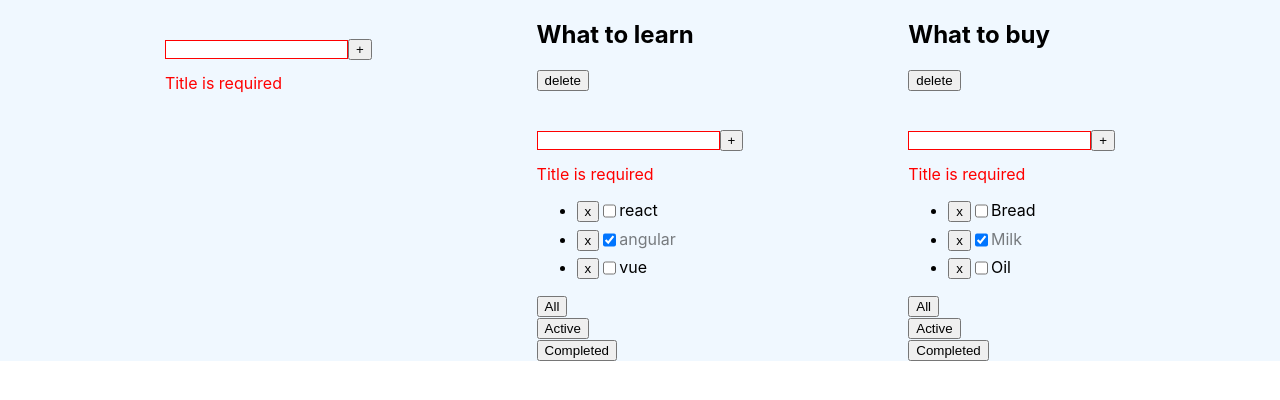
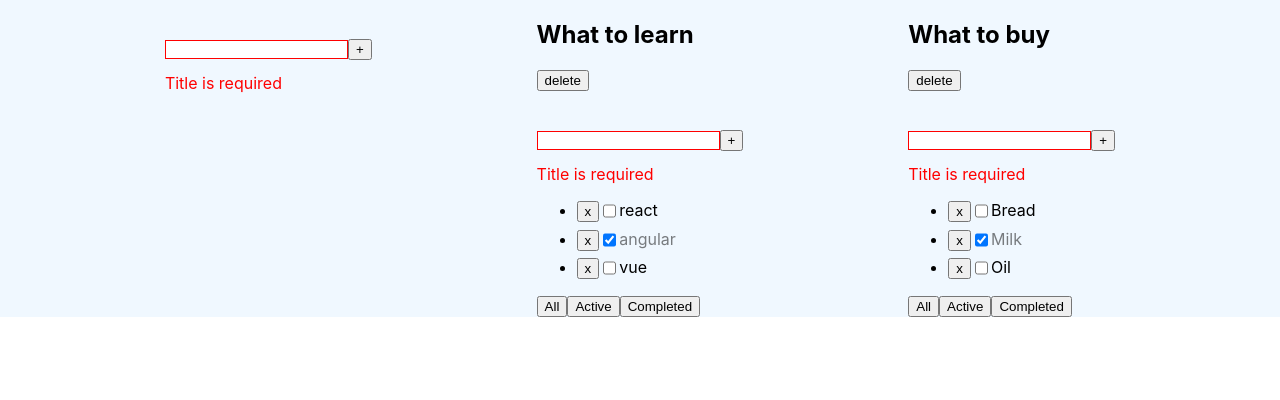
Before and after one commit to Masha-Gorb/todolist-app, a React (Create React App) app: page / in a window 1280 px wide. Shown: the top 400 px of the page. Built offline with nearby package versions, Linux system fonts and the light colour scheme.

Commit message:
refactor bottom buttons appearence

```diff
--- a/src/App.module.css
+++ b/src/App.module.css
@@ -7,6 +7,9 @@
 .li {
     display: flex;
     margin-top: 5pt;
+}
+.bottomButtons {
+    display: flex;
 }
 
 .error {
--- a/src/TodoList.tsx
+++ b/src/TodoList.tsx
@@ -117,6 +117,7 @@ export const TodoList = (props: propsType) => {
                 </ul>
             </div>
 
+            <div className={styles.bottomButtons}>
                 <ButtonUniversal filter={props.filter} title={'All'}
                                  callBack={() => changeFilterOptimusHandler('All', props.todolistId)}/>
                 <ButtonUniversal filter={props.filter} title={'Active'}
@@ -125,5 +126,7 @@ export const TodoList = (props: propsType) => {
                                  callBack={() => changeFilterOptimusHandler('Completed', props.todolistId)}/>
 
             </div>
+
+        </div>
     )
 }
```
Lines whose indentation alone changed are shown as unchanged.
